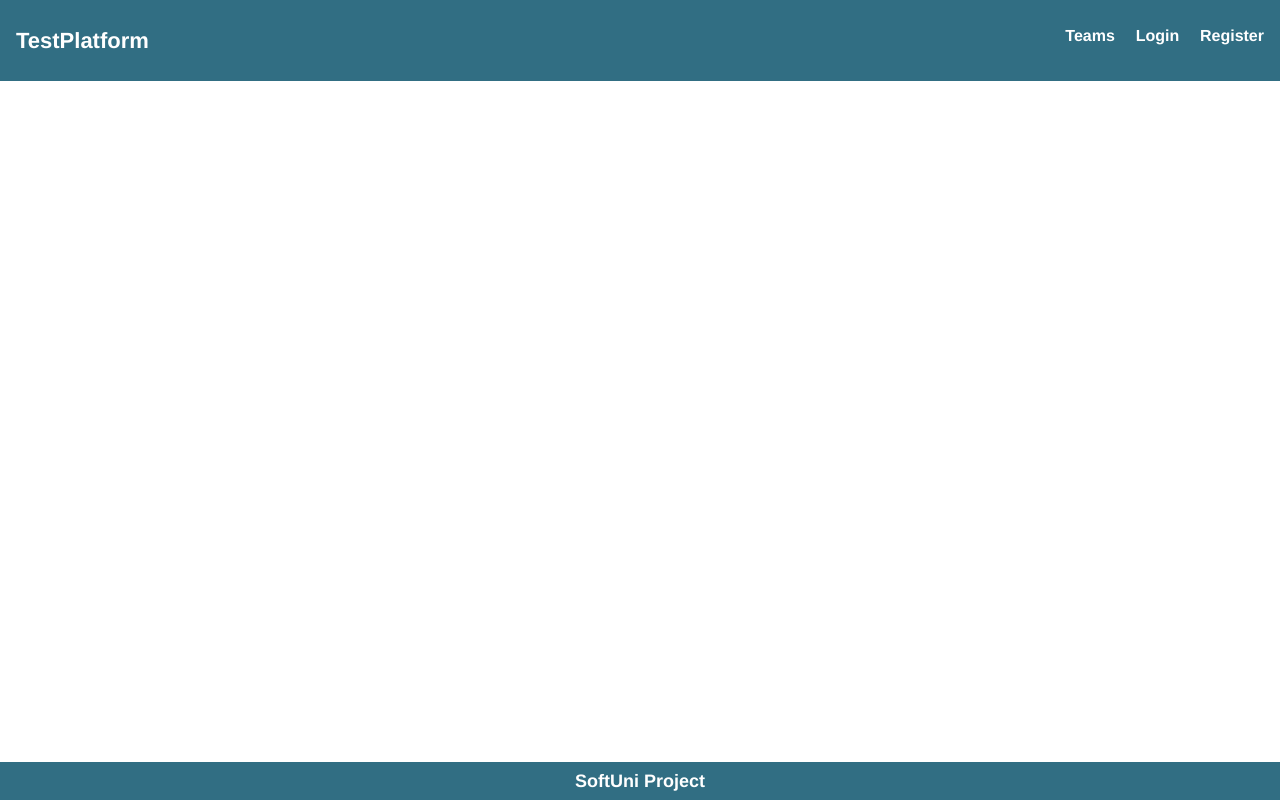
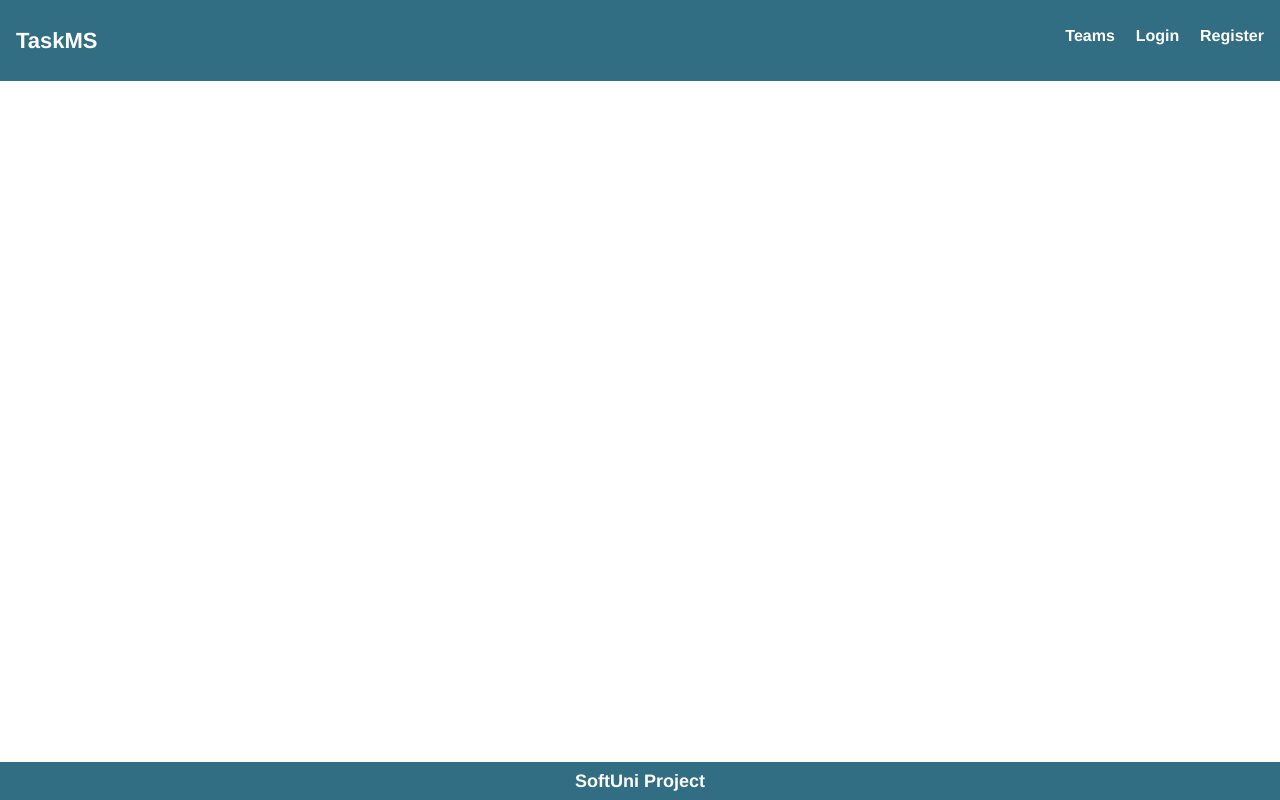
Before and after one commit to valeriapetkova/TaskManagement-Angular, an Angular app in the folder taskManagementProject/task-management/: page /error in a window 1280 px wide. Built offline with nearby package versions, Linux system fonts and the light colour scheme; no server answers.

Commit message:
Change home title

```diff
--- a/taskManagementProject/task-management/src/app/core/header/header.component.html
+++ b/taskManagementProject/task-management/src/app/core/header/header.component.html
@@ -1,6 +1,6 @@
 <header class="site-header">
     <div class="site-title">
-        <a routerLink="/home">TestPlatform</a>
+        <a routerLink="/home">TaskMS</a>
     </div>
 
     <div *ngIf="!isLoggedIn" class="site-nav">
```
